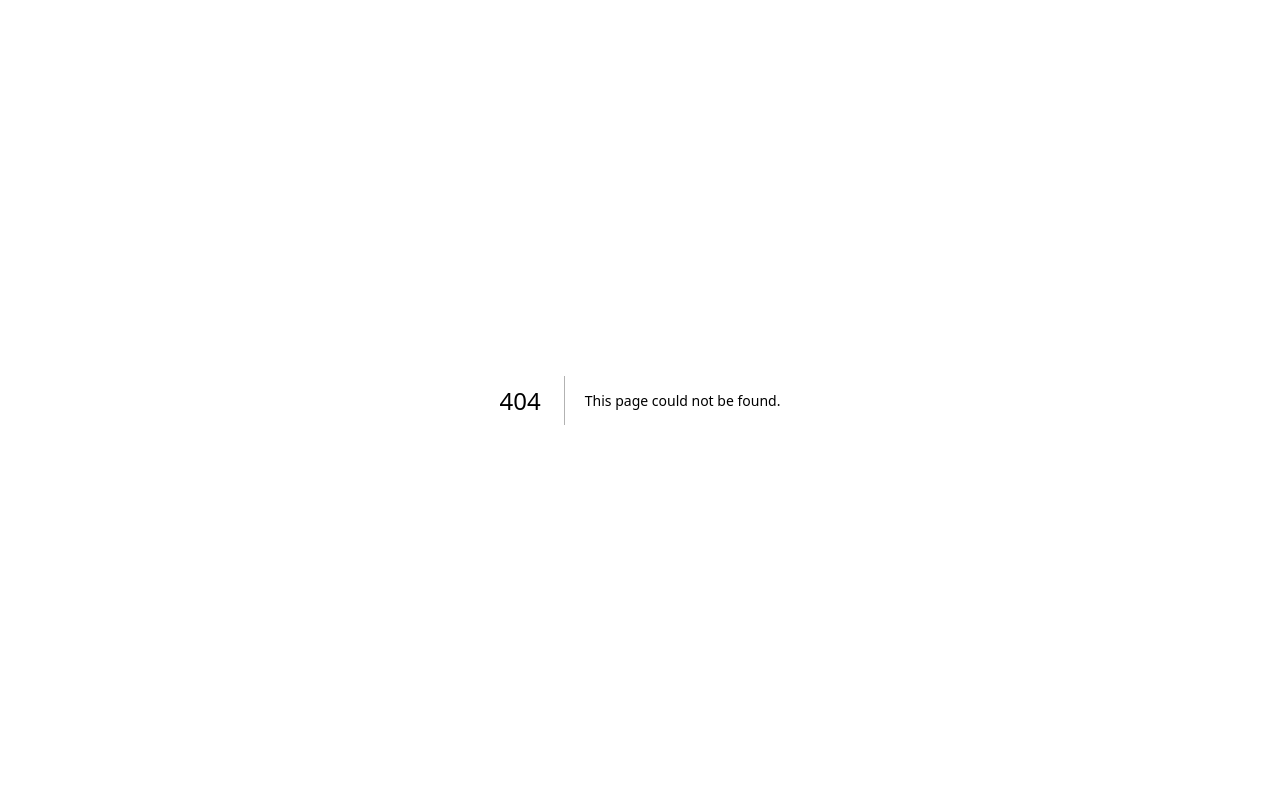
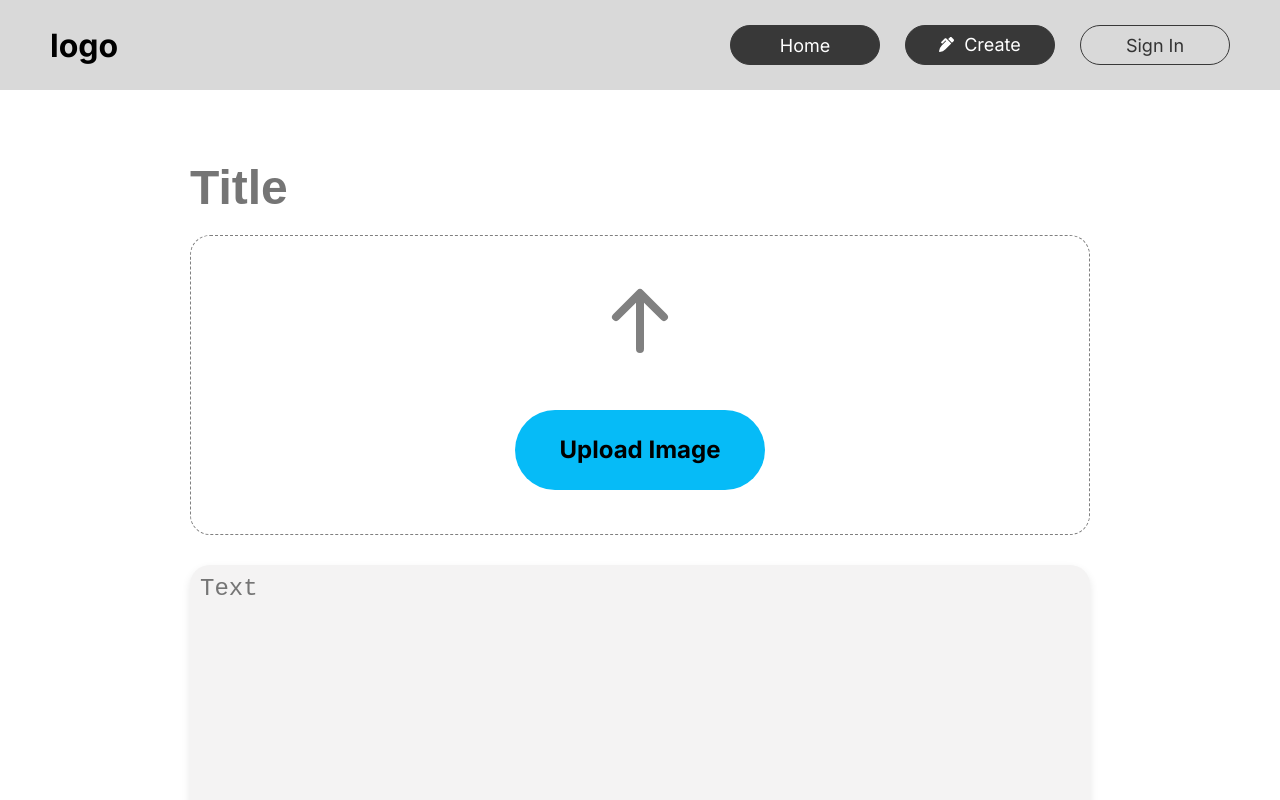
Before and after one commit to keita7777/teamsdev_16_1, a Next.js app: page /posts/1/edit in a window 1280 px wide. Before the commit this address had no page. Shown: the top 800 px of the page. Built offline with nearby package versions, Linux system fonts and the light colour scheme; no server answers; the database is empty.

Commit message:
editのposts取得

```diff
--- /dev/null
+++ b/app/posts/[id]/edit/page.tsx
@@ -0,0 +1,13 @@
+import ArticleCreate from "@/components/ArticleCreate";
+import Header from "@/components/Header";
+import { fetchPost } from "../page";
+
+export default async function EditPost({ params }: { params: { id: string } }) {
+  const post = await fetchPost(params.id);
+  return (
+    <>
+      <Header />
+      <ArticleCreate editPost={post} />
+    </>
+  );
+}
--- a/app/posts/[id]/page.tsx
+++ b/app/posts/[id]/page.tsx
@@ -6,7 +6,7 @@ import { TestData } from "@/DummyData/ArticleData";
 import { notFound } from "next/navigation";
 import styles from "./styles.module.css";
 
-async function fetchPost(id: string) {
+export async function fetchPost(id: string) {
   const response = await fetch(`${process.env.NEXT_PUBLIC_BASE_URL}/api/${id}`, {
     cache: "no-store",
   });
```
